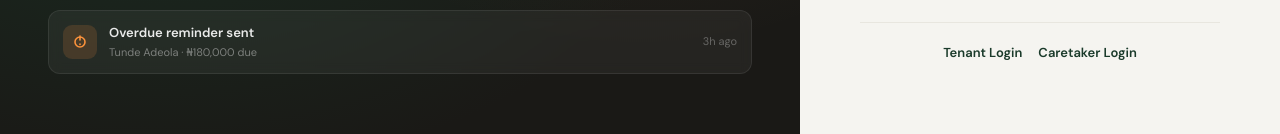
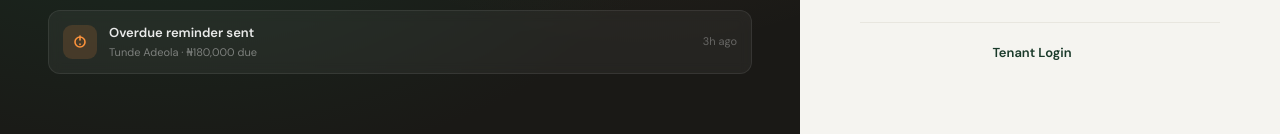
Before and after one commit to Lucignation/doorrent, a Next.js app: page /portal in a window 1280 px wide. Shown: the part 562-696 px from the top of the page. Built offline with nearby package versions, Linux system fonts and the light colour scheme; no server answers.

Commit message:
few things added

```diff
--- a/data/landlord.ts
+++ b/data/landlord.ts
@@ -78,7 +78,7 @@ const landlordNavSections: NavSection[] = [
   {
     section: "Account",
     items: [
-      { label: "Caretakers", href: "/landlord/caretakers", icon: "users" },
+      // { label: "Caretakers", href: "/landlord/caretakers", icon: "users" },
       { label: "Settings", href: "/landlord/settings", icon: "settings" },
     ],
   },
--- a/pages/account-deletion.tsx
+++ b/pages/account-deletion.tsx
@@ -67,7 +67,7 @@ export default function AccountDeletionPage({
         <ul>
           <li><Link href="/portal">Landlord portal</Link></li>
           <li><Link href="/tenant/login">Tenant portal</Link></li>
-          <li><Link href="/caretaker/login">Caretaker portal</Link></li>
+          {/* <li><Link href="/caretaker/login">Caretaker portal</Link></li> */}
         </ul>
       </section>
 
--- a/pages/portal.tsx
+++ b/pages/portal.tsx
@@ -1894,9 +1894,9 @@ export function PortalExperience({
                 <Link href="/tenant/login" style={{ color: "var(--accent)", fontWeight: 600, marginRight: 16 }}>
                   Tenant Login
                 </Link>
-                <Link href="/caretaker/login" style={{ color: "var(--accent)", fontWeight: 600 }}>
+                {/* <Link href="/caretaker/login" style={{ color: "var(--accent)", fontWeight: 600 }}>
                   Caretaker Login
-                </Link>
+                </Link> */}
               </div>
             )}
           </div>
```
